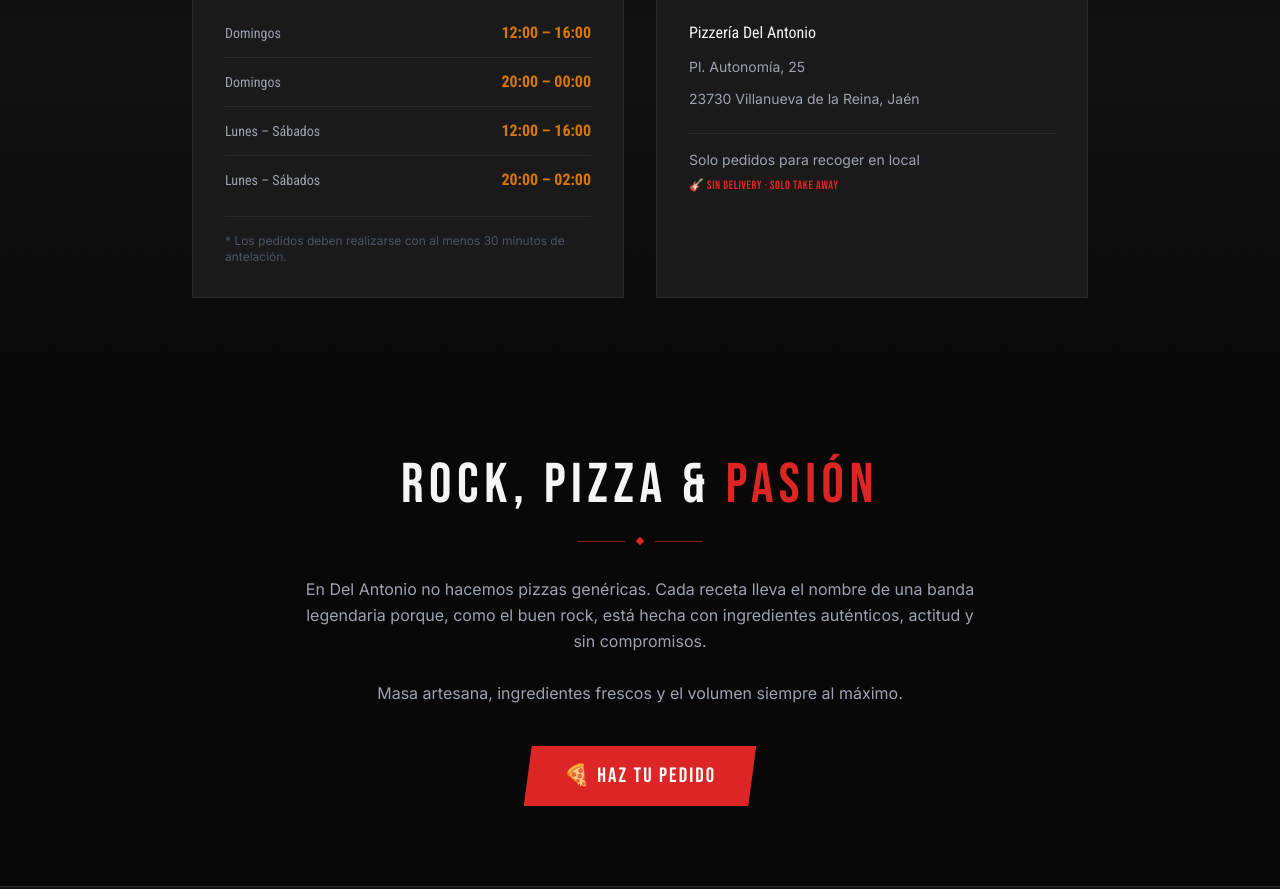
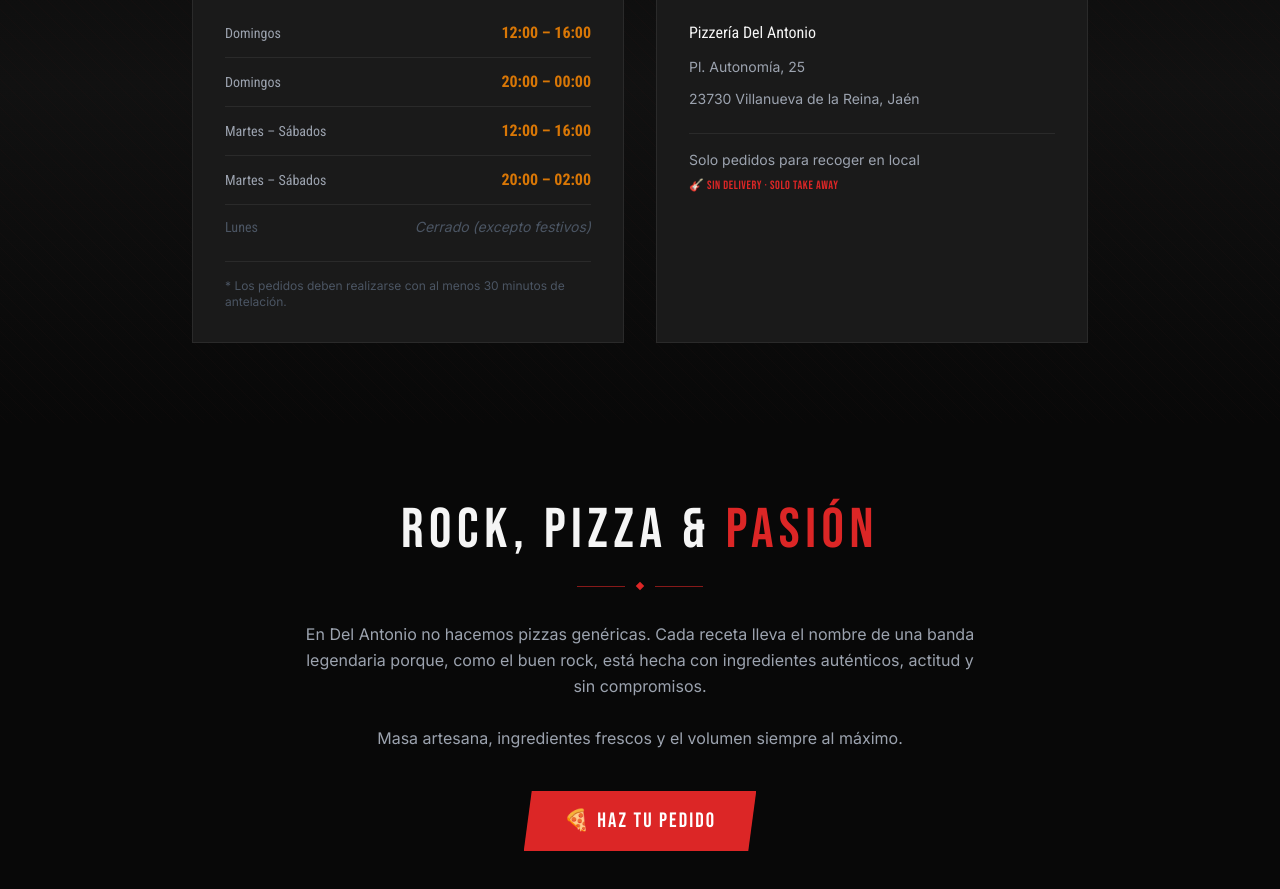
Before and after one commit to wguicha/delantonio-web, a React (Vite) app: page / in a window 1280 px wide. Shown: the part 3640-4529 px from the top of the page. Built offline with nearby package versions, Linux system fonts and the light colour scheme; no server answers.

Commit message:
Update hours: Mondays closed except public holidays
- Remove Monday from opening hours (except public holidays)
- Update HomePage to show: Martes-Sábados, Domingos (abierto), Lunes cerrado
- Update Schema.org to reflect Monday closure
- Note: Contact directly for Monday public holiday hours

```diff
--- a/index.html
+++ b/index.html
@@ -65,13 +65,13 @@
         },
         {
           "@type": "OpeningHoursSpecification",
-          "dayOfWeek": ["Monday", "Tuesday", "Wednesday", "Thursday", "Friday", "Saturday"],
+          "dayOfWeek": ["Tuesday", "Wednesday", "Thursday", "Friday", "Saturday"],
           "opens": "12:00",
           "closes": "16:00"
         },
         {
           "@type": "OpeningHoursSpecification",
-          "dayOfWeek": ["Monday", "Tuesday", "Wednesday", "Thursday", "Friday", "Saturday"],
+          "dayOfWeek": ["Tuesday", "Wednesday", "Thursday", "Friday", "Saturday"],
           "opens": "20:00",
           "closes": "02:00"
         }
--- a/src/pages/HomePage.tsx
+++ b/src/pages/HomePage.tsx
@@ -271,19 +271,25 @@
                 </div>
                 <div className="flex justify-between items-center border-b border-rock-border pb-3">
                   <dt className="text-rock-metal-light text-sm" style={{ fontFamily: "'Roboto Condensed', sans-serif" }}>
-                    Lunes – Sábados
+                    Martes – Sábados
                   </dt>
                   <dd className="text-rock-gold font-bold" style={{ fontFamily: "'Roboto Condensed', sans-serif" }}>
                     12:00 – 16:00
                   </dd>
                 </div>
-                <div className="flex justify-between items-center">
+                <div className="flex justify-between items-center border-b border-rock-border pb-3">
                   <dt className="text-rock-metal-light text-sm" style={{ fontFamily: "'Roboto Condensed', sans-serif" }}>
-                    Lunes – Sábados
+                    Martes – Sábados
                   </dt>
                   <dd className="text-rock-gold font-bold" style={{ fontFamily: "'Roboto Condensed', sans-serif" }}>
                     20:00 – 02:00
                   </dd>
+                </div>
+                <div className="flex justify-between items-center">
+                  <dt className="text-rock-metal text-sm" style={{ fontFamily: "'Roboto Condensed', sans-serif" }}>
+                    Lunes
+                  </dt>
+                  <dd className="text-rock-metal text-sm italic">Cerrado (excepto festivos)</dd>
                 </div>
               </dl>
               <p className="text-rock-metal text-xs mt-6 border-t border-rock-border pt-4">
```
